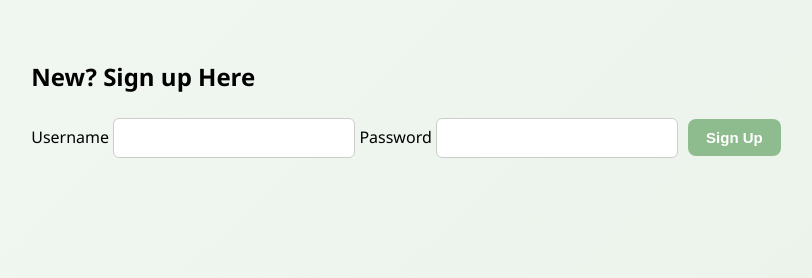
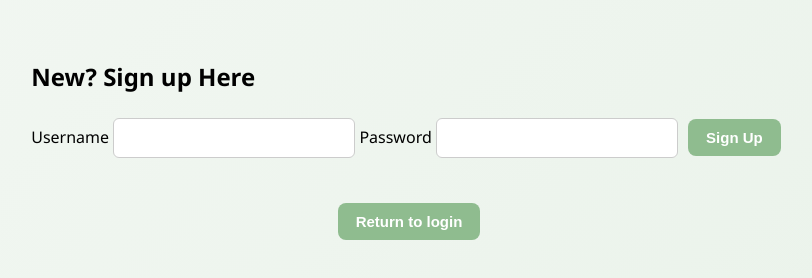
Before and after one commit to GK2026/CSC-330-Project, a website: page code/signup.html in a window 1280 px wide. Shown: the whole page, without its empty margins (231-1043 px from the left). Drawn offline with Linux system fonts and the light colour scheme.

Commit message:
working on linking signup/login

```diff
--- a/code/signup.html
+++ b/code/signup.html
@@ -17,6 +17,7 @@
 	<input type="text" id="passwordEntry" name="Enter Your Password" required>
 	<button type="submit" id="questDirect">Sign Up</button>
 </div>
+<button id="returnLogin">Return to login</button>
 </body>
 <script src="js/signup.js"></script>
 </html>
```
